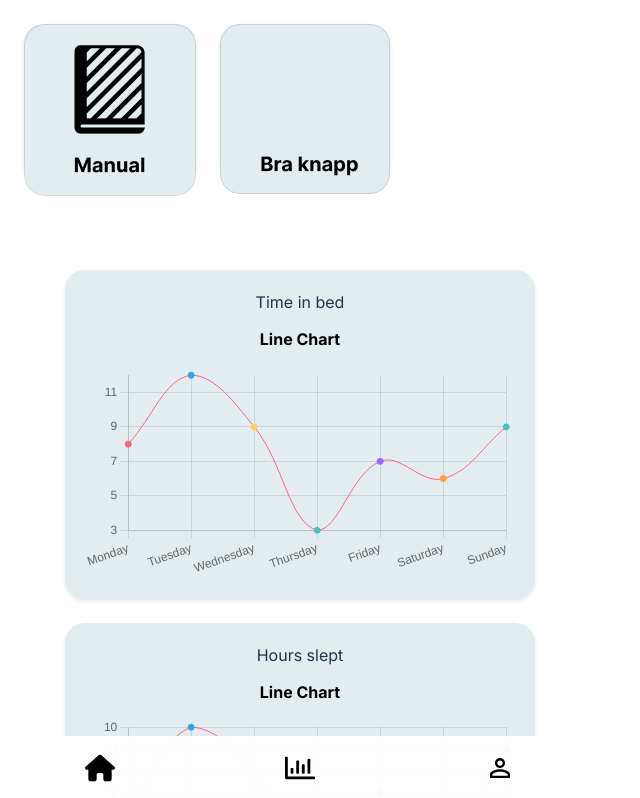
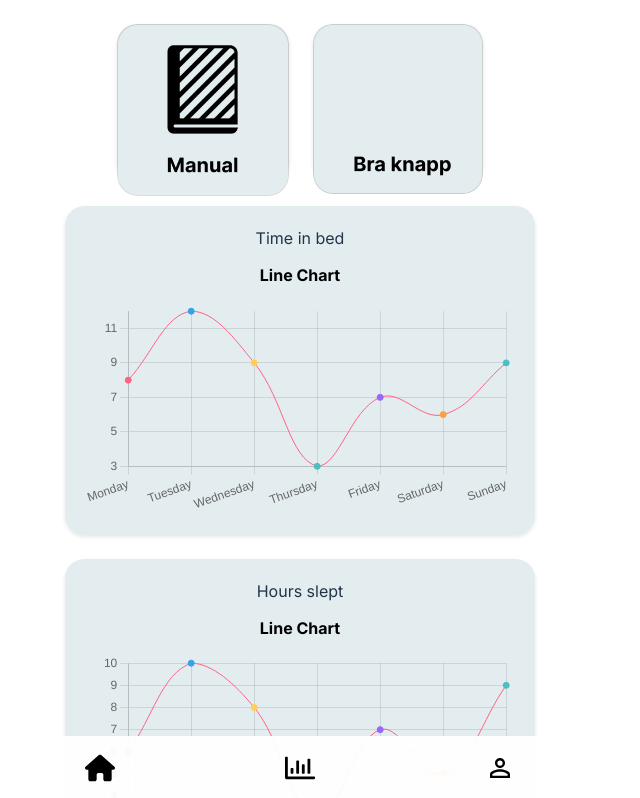
Before and after one commit to casperHansenTEOA/IKEASnark, a React (Vite) app in the folder frontend/: page /stats in a window 1280 px wide. Shown: the top 798 px of the page, without its empty margins (0-640 px from the left). Built offline with nearby package versions, Linux system fonts and the light colour scheme.

Commit message:
Centered some button

```diff
--- a/frontend/src/global.css
+++ b/frontend/src/global.css
@@ -11,6 +11,7 @@ body {
 }
 
 .wrapper{
+    place-content: center;
     display: flex;
     flex-direction: column;
     gap: 1.5rem;
--- a/frontend/src/routes/Stats.css
+++ b/frontend/src/routes/Stats.css
@@ -1,11 +1,11 @@
 .horizontal-buttons{
+    width: auto;
+    place-content: center;
     display: flex;
     flex-direction: row;
-    width: 100%;
     gap: 1.5rem;
 }
 .statCards{
-    margin-top: 8vh !important;
     display: flex;
     flex-direction: column;
     gap: 1.5rem;
```
